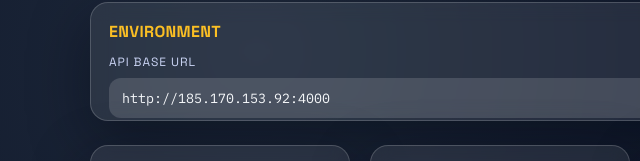
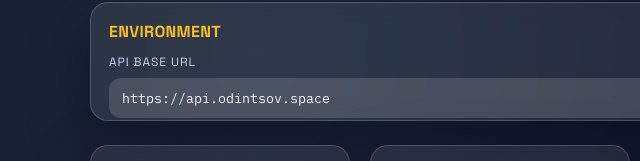
Before and after one commit to Yury-Odinson/fastify, a website: page index.html in a window 1280 px wide. Shown: the part 132-293 px from the top of the page, 0-640 px from the left. Drawn offline with Linux system fonts and the light colour scheme.

Commit message:
fix: api baseUrl

```diff
--- a/index.html
+++ b/index.html
@@ -244,7 +244,7 @@
       <strong>Environment</strong>
       <div class="row">
         <label for="baseUrl">API Base URL</label>
-        <input id="baseUrl" type="text" value="http://185.170.153.92:4000" />
+        <input id="baseUrl" type="text" value="https://api.odintsov.space" />
       </div>
     </div>
 
```
